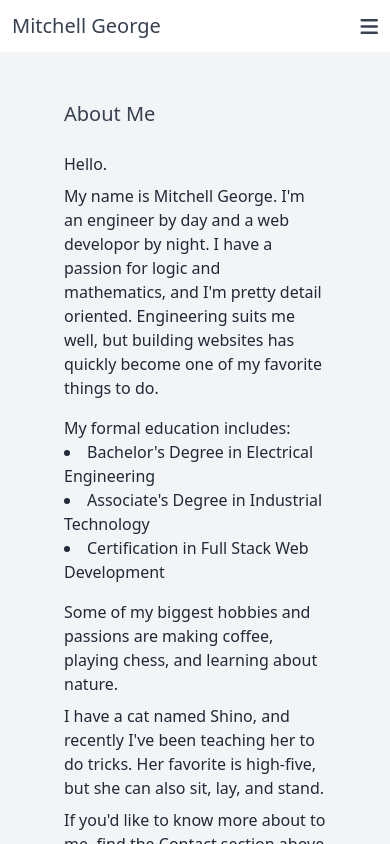
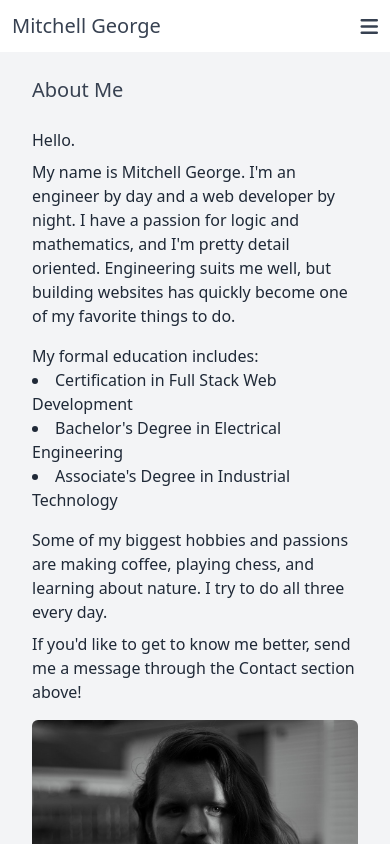
Before and after one commit to mitchgeorge8/portfolio, a React (Create React App) app: page / in a window 390 px wide. Shown: the top 844 px of the page. Built offline with nearby package versions, Linux system fonts and the light colour scheme.

Commit message:
Finished the About Me section

```diff
--- a/src/App.js
+++ b/src/App.js
@@ -16,7 +16,7 @@ function App() {
         currentSelected={currentSelected}
         setCurrentSelected={setCurrentSelected}
       ></Header>
-      <div className="px-16 py-12 bg-gray-100 grow">
+      <div className="px-8 py-6 md:px-16 md:py-12 bg-gray-100 grow">
         {currentSelected === "about" ? (
           <About></About>
         ) : currentSelected === "portfolio" ? (
--- a/src/components/About/index.js
+++ b/src/components/About/index.js
@@ -10,28 +10,23 @@ function About() {
           <p className="mb-2">Hello.</p>
           <p className="my-2">
             My name is Mitchell George. I'm an engineer by day and a web
-            developor by night. I have a passion for logic and mathematics, and
+            developer by night. I have a passion for logic and mathematics, and
             I'm pretty detail oriented. Engineering suits me well, but building
             websites has quickly become one of my favorite things to do.
           </p>
           <p className="mt-4">My formal education includes:</p>
           <ul className="list-disc list-inside mb-4">
+            <li>Certification in Full Stack Web Development</li>
             <li>Bachelor's Degree in Electrical Engineering</li>
             <li>Associate's Degree in Industrial Technology</li>
-            <li>Certification in Full Stack Web Development</li>
           </ul>
           <p className="my-2">
             Some of my biggest hobbies and passions are making coffee, playing
-            chess, and learning about nature.
-          </p>
-          <p className="my-2">
-            I have a cat named Shino, and recently I've been teaching her to do
-            tricks. Her favorite is high-five, but she can also sit, lay, and
-            stand.
+            chess, and learning about nature. I try to do all three every day.
           </p>
           <p className="mt-2 mb-4 md:mb-0">
-            If you'd like to know more about to me, find the Contact section
-            above and reach out!
+            If you'd like to get to know me better, send me a message through
+            the Contact section above!
           </p>
         </div>
 
--- a/src/components/Contact/index.js
+++ b/src/components/Contact/index.js
@@ -50,7 +50,7 @@ function ContactForm() {
 
   return (
     <>
-      <h2>Contact</h2>
+      <h2 className="text-xl md:text-3xl">Contact</h2>
       <form
         id="contact-form"
         onSubmit={handleSubmit}
--- a/src/components/Portfolio/index.js
+++ b/src/components/Portfolio/index.js
@@ -3,7 +3,7 @@ import React from "react";
 function Portfolio() {
   return (
     <>
-      <h2>Portfolio</h2>
+      <h2 className="text-xl md:text-3xl">Portfolio</h2>
     </>
   );
 }
--- a/src/components/Resume/index.js
+++ b/src/components/Resume/index.js
@@ -3,7 +3,7 @@ import React from "react";
 function Portfolio() {
   return (
     <>
-      <h2>Resume</h2>
+      <h2 className="text-xl md:text-3xl">Resume</h2>
     </>
   );
 }
```
